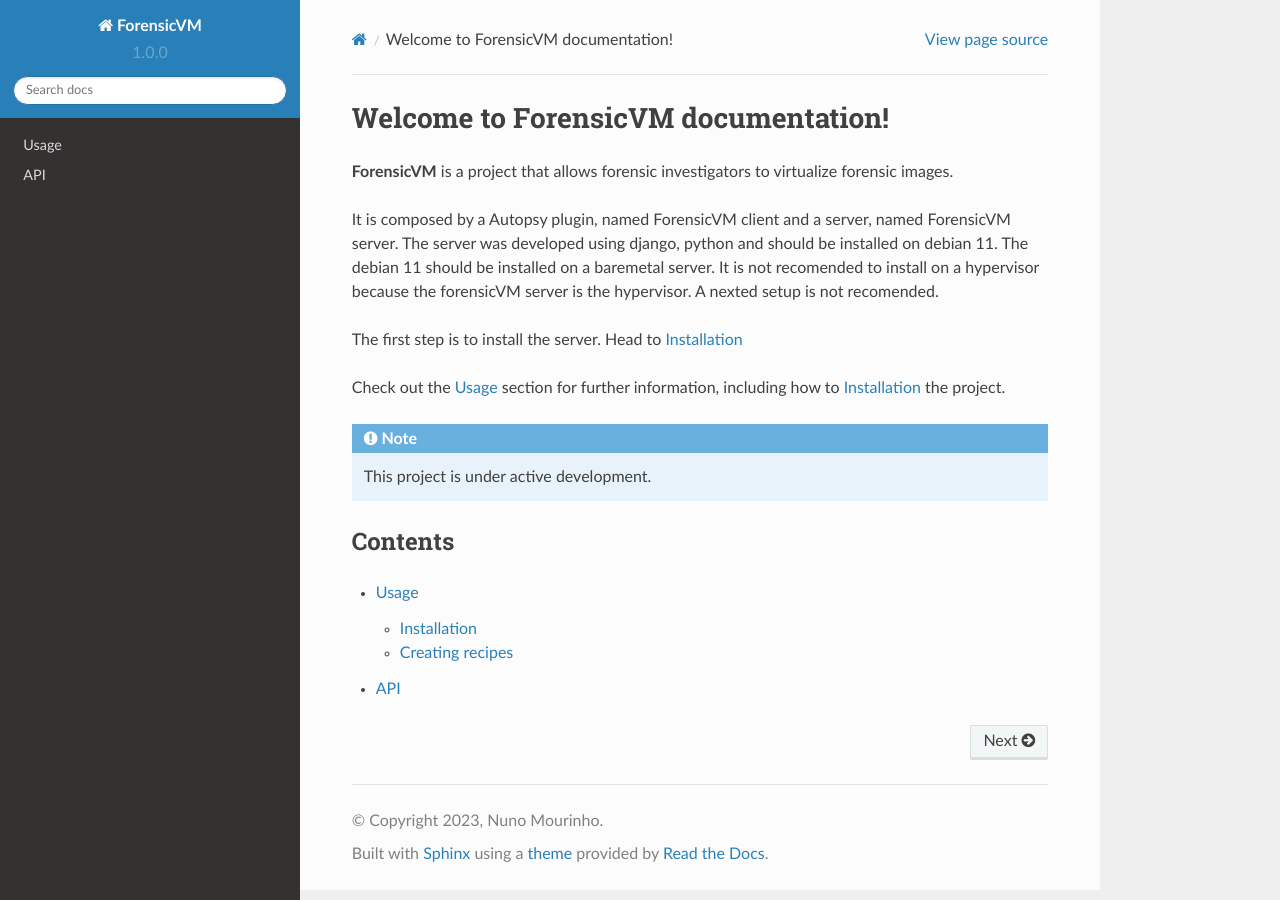
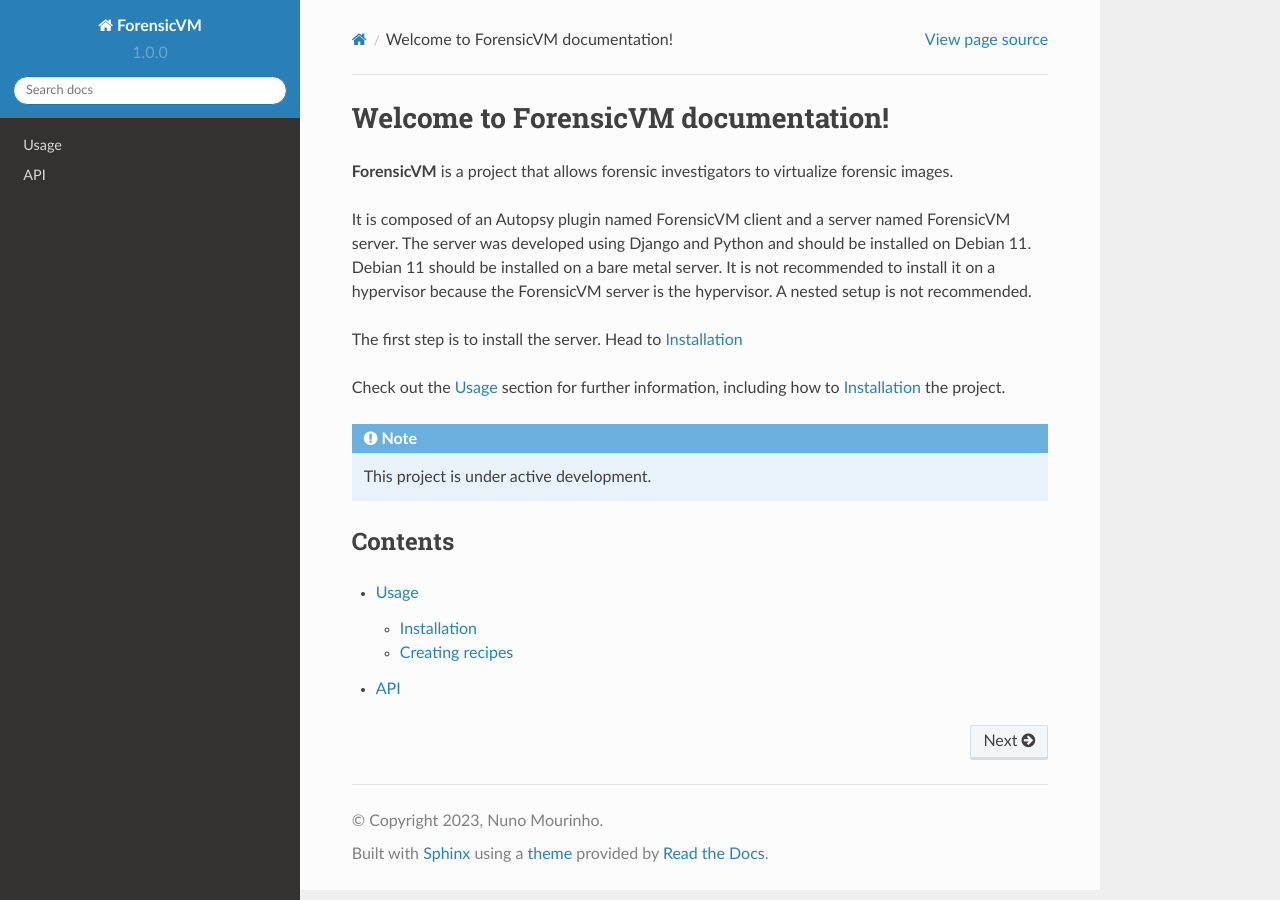
Before and after one commit to nunomourinho/ForensicVMServerAndClientDocs, a Sphinx documentation site: the page built from docs/source/index.rst, in a window 1280 px wide. Built offline with Sphinx 7.4.7 and the Read the Docs theme 2.0.0, drawn with Linux system fonts in a browser that asks for light colours.

Commit message:
Update index.rst

```diff
--- a/docs/source/index.rst
+++ b/docs/source/index.rst
@@ -3,9 +3,9 @@
 
 **ForensicVM** is a project that allows forensic investigators to virtualize forensic images.
 
-It is composed by a Autopsy plugin, named ForensicVM client and a server, named ForensicVM server.
-The server was developed using django, python and should be installed on debian 11. The debian 11 should be installed on a baremetal server.
-It is not recomended to install on a hypervisor because the forensicVM server is the hypervisor. A nexted setup is not recomended.
+It is composed of an Autopsy plugin named ForensicVM client and a server named ForensicVM server.
+The server was developed using Django and Python and should be installed on Debian 11. Debian 11 should be installed on a bare metal server.
+It is not recommended to install it on a hypervisor because the ForensicVM server is the hypervisor. A nested setup is not recommended.
 
 The first step is to install the server. Head to :ref:`installation`
 
```
